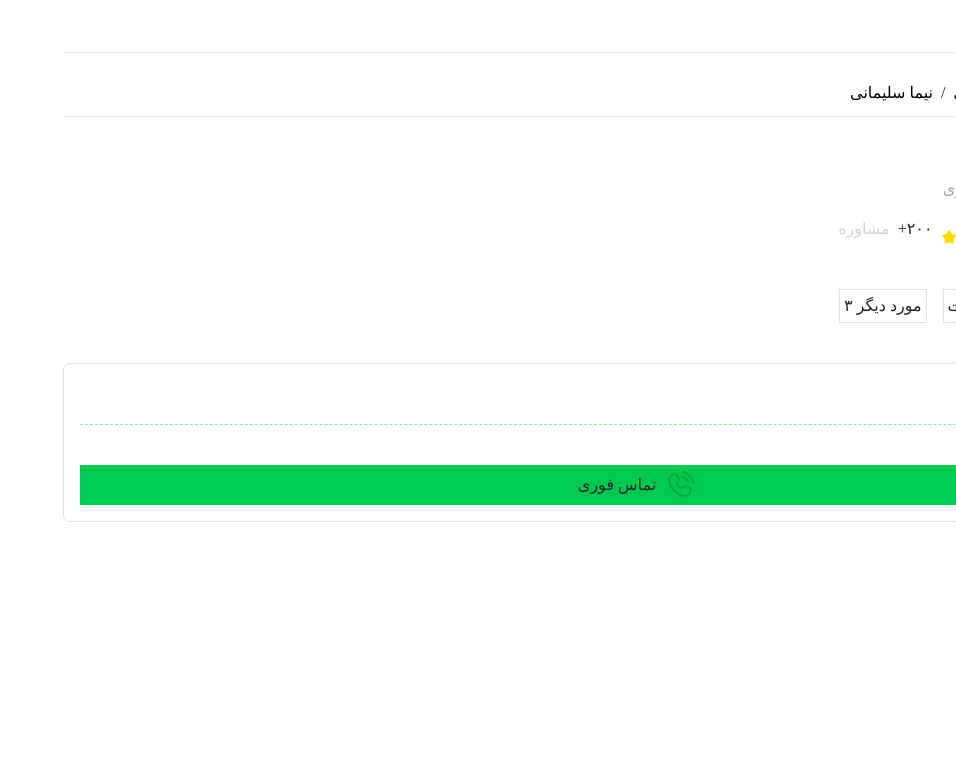
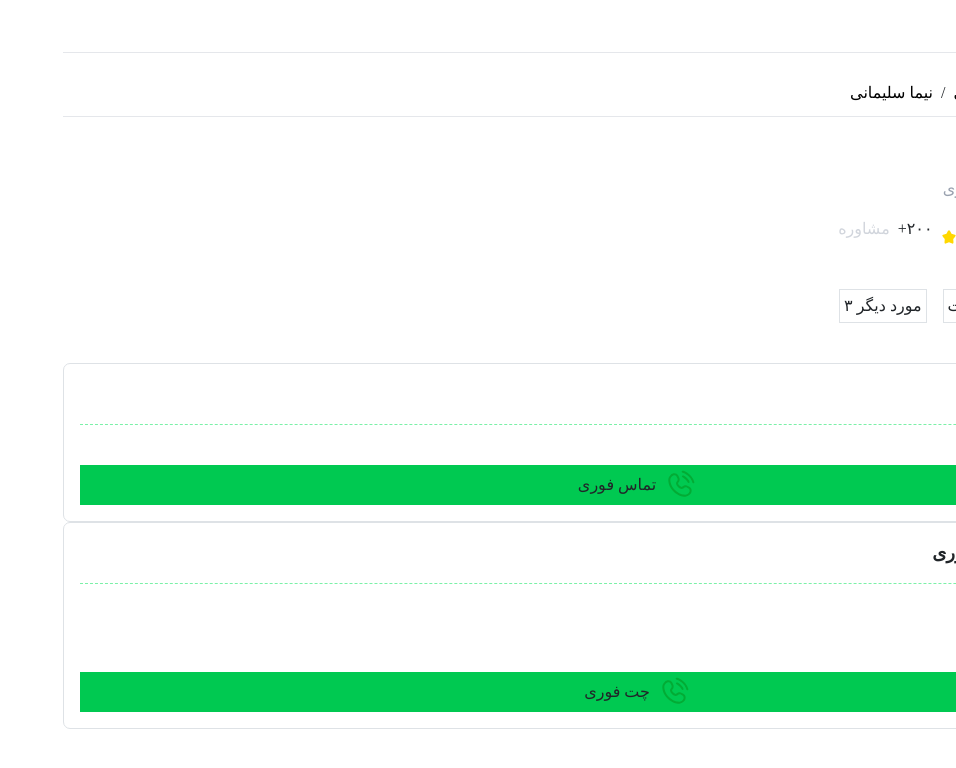
Before and after one commit to nafise1380/my-vite-app, a React (Vite) app: page /profile in a window 1280 px wide. Shown: the top 768 px of the page, without its empty margins (324-1280 px from the left). Built offline with nearby package versions, Linux system fonts and the light colour scheme.

Commit message:
event and props added

```diff
--- a/src/Pages/ProfilePage.jsx
+++ b/src/Pages/ProfilePage.jsx
@@ -9,7 +9,8 @@ export default function ProfilePage(){
           <Headers/>
           <Navbar/>
           <ProfileSection/>
-          <SectionOfConsultation/>
+          <SectionOfConsultation subject="تعرفه مشاوره" imageSrc="/phone.svg" text="  مشاوره تلفنی فوری" price="۲۰ دقیقه ۱۰۰ هزار تومان" button=" تماس فوری"/>
+          <SectionOfConsultation list1="برای تنظیم قرارداد" list2="تنظیم شکایت" imageSrc="icon-wrapper.svg" text="مشاوره متنی فوری" price="۲۰ دقیقه ۹۰ هزار تومان" button=" چت فوری"/>
         </>
     )
 }
--- a/src/components/Profile/SectionOfTelephoneConsultation.jsx
+++ b/src/components/Profile/SectionOfTelephoneConsultation.jsx
@@ -1,19 +1,28 @@
 
 
-function SectionOfTelephoneConsultation() {
+function SectionOfTelephoneConsultation(props) {
+  function clickHandler(){
+    console.log("clickkkk")
+  }
   return (
      < >
-        <span className="container flex "> تعرفه مشاوره </span>
+        <span className="container flex ">  {props.subject} </span>
         <section className="container border p-3 gap-4 "  style={{borderRadius:"7px"}}>
                <div className="flex border-b border-dashed border-green-300">
-                     <img src="/phone-calling-rounded.svg " alt="phone-calling-rounded"/>
-                     <p className="font-bold text-lg "> مشاوره تلفنی فوری </p>
+                     {props.imageSrc}
+                     <p className="font-bold text-lg "> {props.text} </p>
                </div>
+               {(props.list1 || props.list2) && (
+                  <ul className="list-decimal pl-5">
+                   {props.list1 && <li>{props.list1}</li>}
+                   {props.list2 && <li>{props.list2}</li>}
+                 </ul>
+               )}
                 <div className="mt-3">
-                    <span> ۲۰ دقیقه ۱۰۰ هزار تومان </span>
+                    <span> {props.price}   </span>
                     <div className=" flex bg-green-500 justify-center ">
                         <img src="/phone-calling-rounded.svg" alt="phone-calling-rounded"/>
-                        <button className="m-2 " onClick={{}}>  تماس فوری</button>
+                        <button className="m-2 " onClick={clickHandler}>  {props.button} </button>
                     </div>
                 </div>
         </section>
```
Also changed, not shown: public/icon-wrapper.svg (added).
